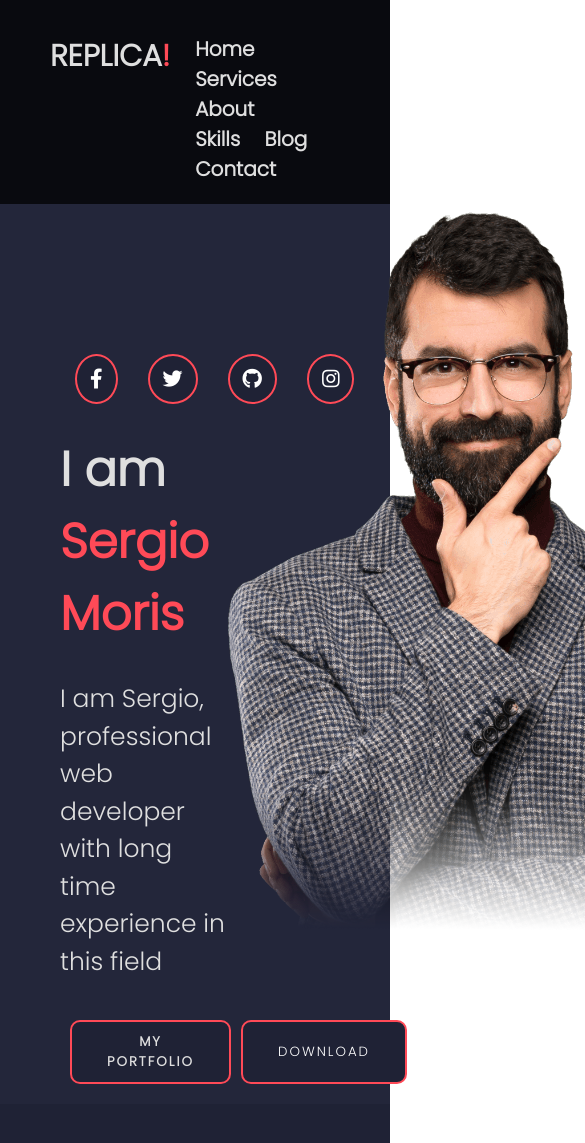
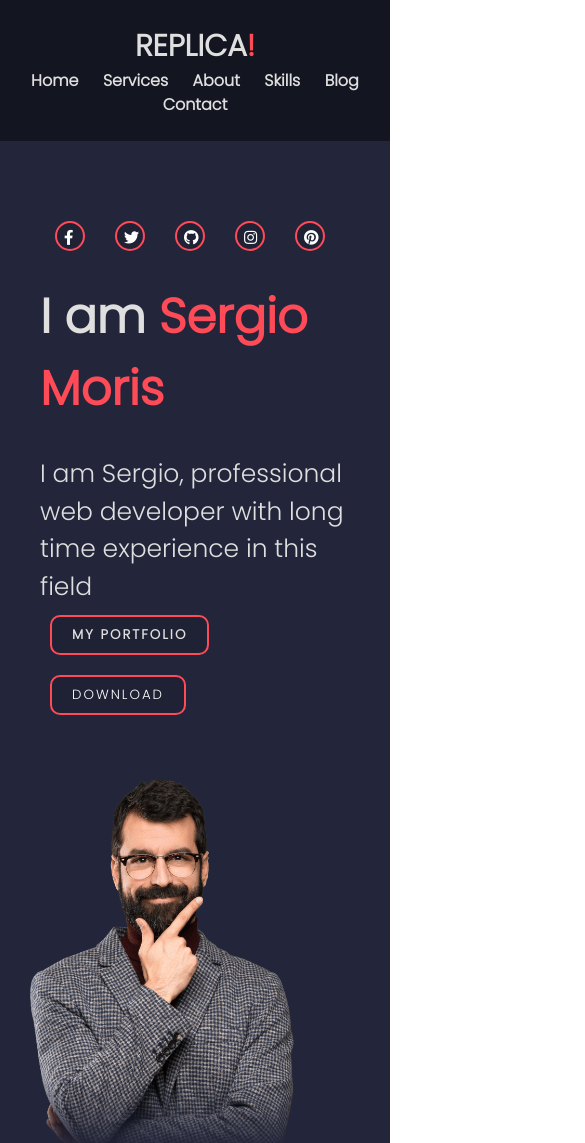
Before and after one commit to subreena/new, a plain HTML site: page index.html in a window 390 px wide. Shown: the top 1143 px of the page, 585 px wide, since content can reach past the window. Drawn offline with Linux system fonts and the light colour scheme.

Commit message:
made responsive

```diff
--- a/style.css
+++ b/style.css
@@ -5,6 +5,7 @@
     color: #dfdfdf;
     line-height: 1.5;
     font-family: 'Poppins', sans-serif;
+    scroll-behavior: smooth;
 }
 
 #root {
@@ -34,6 +35,7 @@ border-radius: 10px;
 color: #fff;
 text-transform: uppercase;
 letter-spacing: 2px;
+cursor: pointer;
 }
 .link-btn:hover{
     background-color: #ff4a57;
@@ -58,7 +60,7 @@ header {
 
 header::before {
     content: "";
-    background-color: black;
+    background-color: #08090e;
     position: absolute;
     top: 0px;
     left: 0px;
@@ -66,7 +68,7 @@ header::before {
     height: 100%;
     right: 0;
     z-index: -1;
-    opacity: 0.7;
+    opacity: 0.5;
 }
 
 nav {
@@ -347,3 +349,92 @@ footer{
     text-align: center;
     font-size: 15px;
 }
+
+@media screen and (max-width: 600px){
+    nav {
+        display: inline;
+        padding: 34px 30px;
+        text-align: center;
+    }
+    nav ul li a{
+        margin-top: 15px;
+        font-size: 16px;
+    }
+}
+
+@media screen and (max-width: 800px){
+
+    #home{
+        flex-direction: column;
+        padding: 30px;
+    }
+    img{
+        width: 70%;
+        margin: auto;
+    }
+    #service{
+      grid-template-columns:  1fr;
+    }
+    .about-part{
+        flex-direction: column;
+    }
+    .about-text1{
+        grid-template-columns: 1fr;
+    }
+    #skills{
+        flex-direction: column;
+
+    }
+    .image-width{
+        max-width: 100%;
+    }
+    .blue{
+            width: 100%;
+    }
+    .blog{
+        grid-template-columns: 1fr;
+    }
+    .skill-bar-content{
+        margin-top: 50px;
+    }
+    .social-icon{
+        display: flex;
+    }
+    .social-icon-i{
+        width: 30px;
+        height: 30px;
+        font-size: 15px;
+        padding: 7px;
+    }
+
+    .buttons{
+        display: inline;
+    }
+    .link-btn{
+        margin: 10px;
+        padding: 8px 20px;
+    }
+    .text-width{
+        max-width: 100%;
+        padding: 50px 10px;
+    }
+}
+@media screen and (max-width: 1050px){
+    #home img{
+        width: 80%;;
+    }
+    #about{
+        padding: 30px;
+    }
+    .about-part{
+        width: 100%;
+        display: flex;
+    }
+    .text-width1{
+        display: inline;
+
+    }
+    .about-text1{
+        grid-template-columns: 1fr;
+    }
+}
```
Also changed, not shown: index.html (+1 -0 lines).
